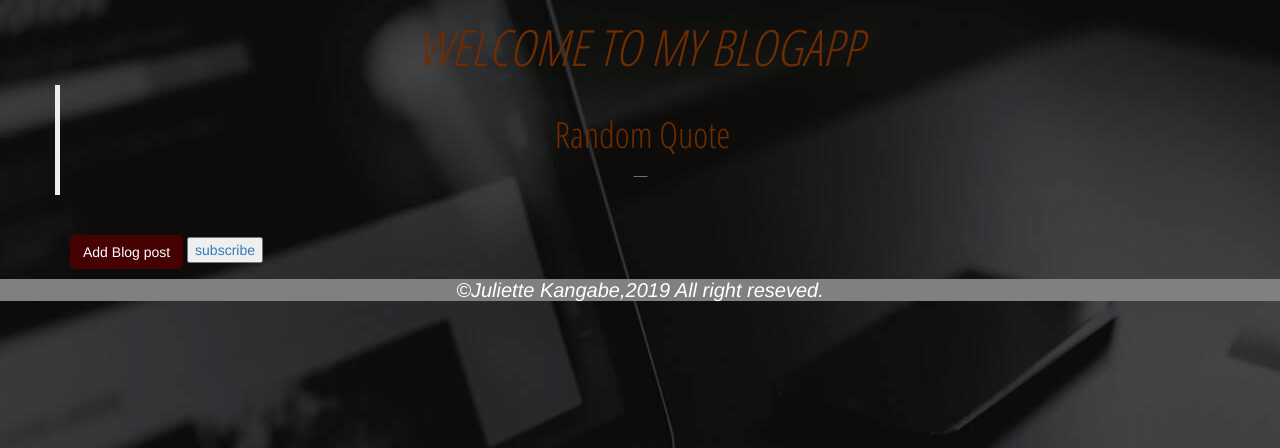
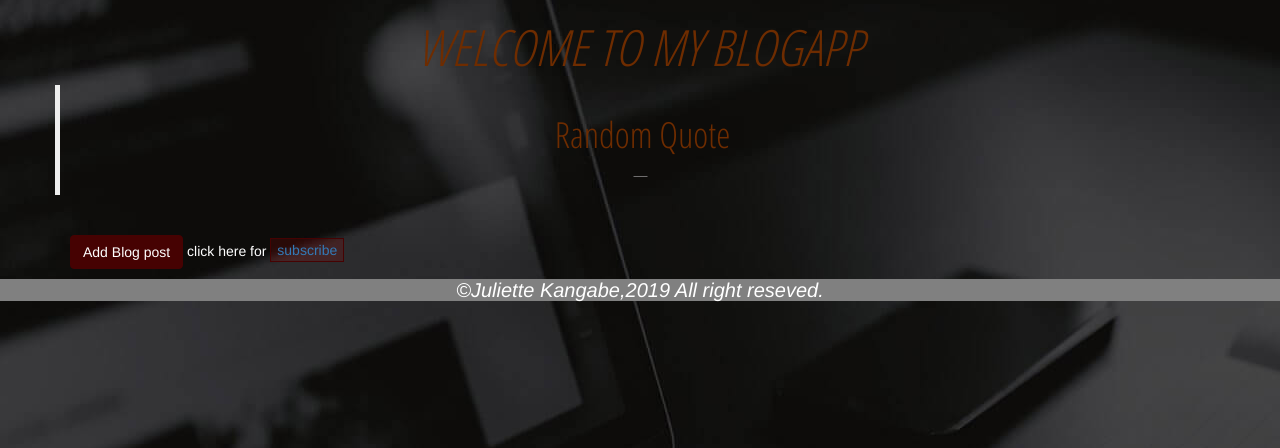
Before and after one commit to juru-juliette/BlogApp, a Flask app: template app/templates/index.html in a window 1280 px wide. Shown: the part 52-500 px from the top of the page. Run offline with Flask 2, Linux system fonts and the light colour scheme; the template is opened without the code that fills it, so the values that code supplies are empty; some libraries are stand-ins or nearby versions.

Commit message:
adding styles

```diff
--- a/app/static/css/index.css
+++ b/app/static/css/index.css
@@ -7,3 +7,8 @@
   background-color: rgb(70, 2, 2);
   border:1px solid rgb(70, 2, 2);
   }
+.subs{
+  background-color: rgba(153,0,0,0.2);
+  border:1px solid rgb(70, 2, 2);
+  font: size 50px;
+}
--- a/app/templates/index.html
+++ b/app/templates/index.html
@@ -26,7 +26,8 @@
 {{ macro.displayPosts(posts)}}<br>
 <div class="container">
     <a href="/post/new" class="btn btn-primary">Add Blog post</a>
-    <button><a href="/subscription/fill/">subscribe</a></button>
+    click here for
+    <button class="subs"><a href="/subscription/fill/">subscribe</a></button>
 
 </div>
 <div class="row">
```
